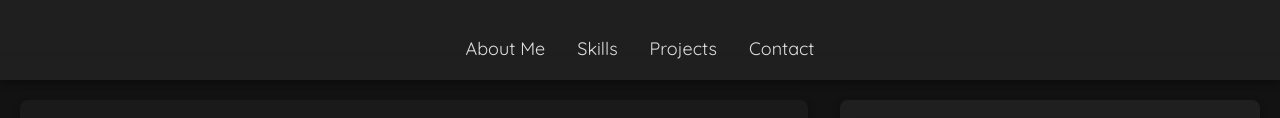
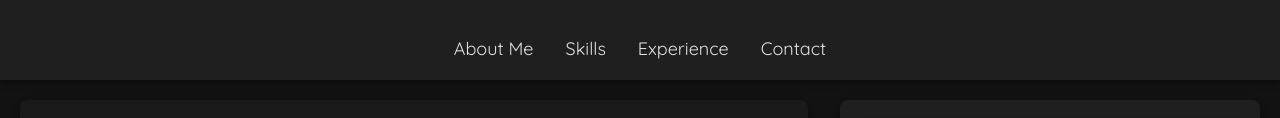
Before and after one commit to sultansyahputray/Dasar-Pemrograman-Web-Bangkit, a plain HTML site: page personal-website/index.html in a window 1280 px wide. Shown: the part 153-271 px from the top of the page. Drawn offline with Linux system fonts and the light colour scheme.

Commit message:
revisi nav

```diff
--- a/personal-website/index.html
+++ b/personal-website/index.html
@@ -30,7 +30,7 @@
             <a href="#skills">Skills</a>
           </li>
           <li>
-            <a href="#projects">Projects</a>
+            <a href="#experience">Experience</a>
           </li>
           <li>
             <a href="#contact">Contact</a>
```
Also changed, not shown: 2 other files.
